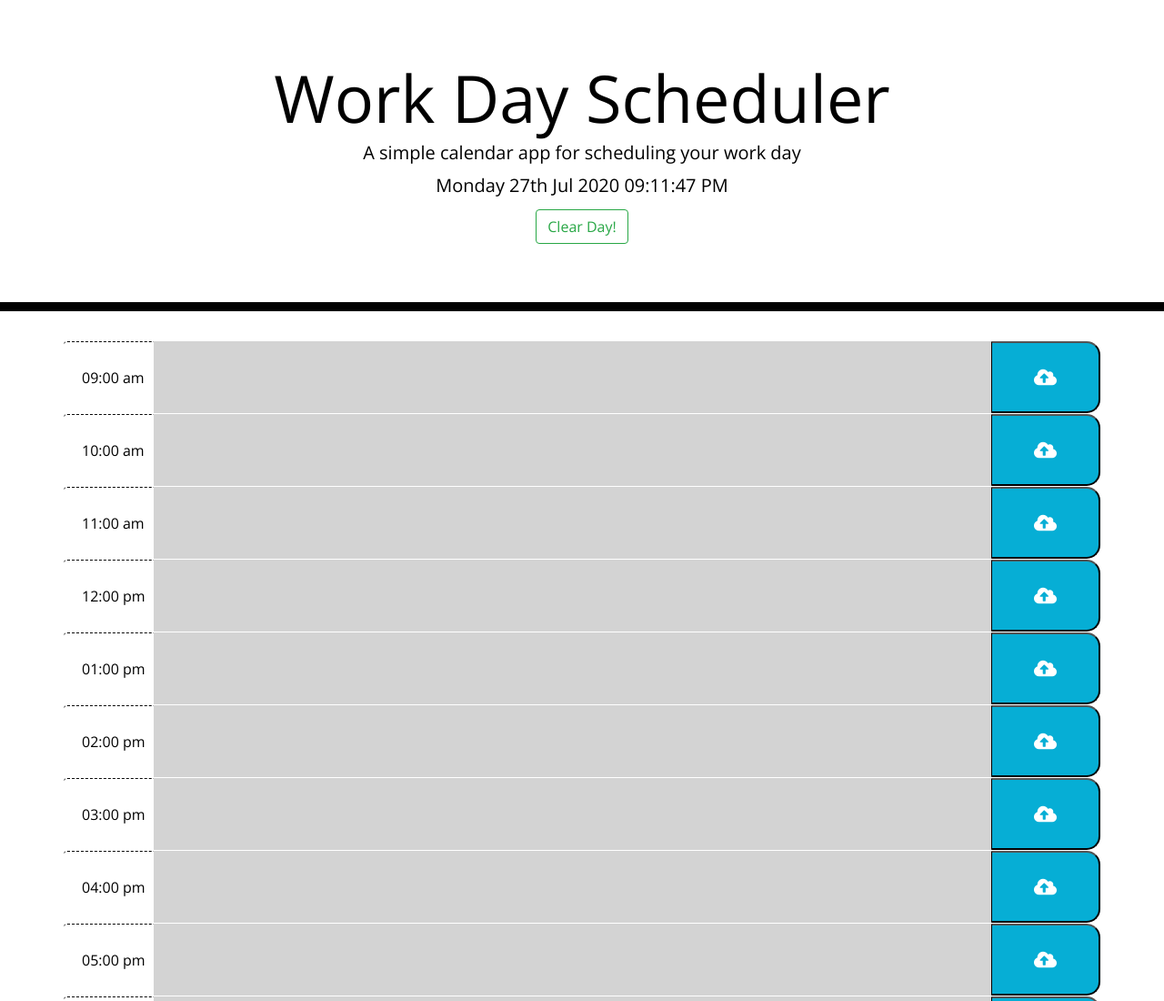
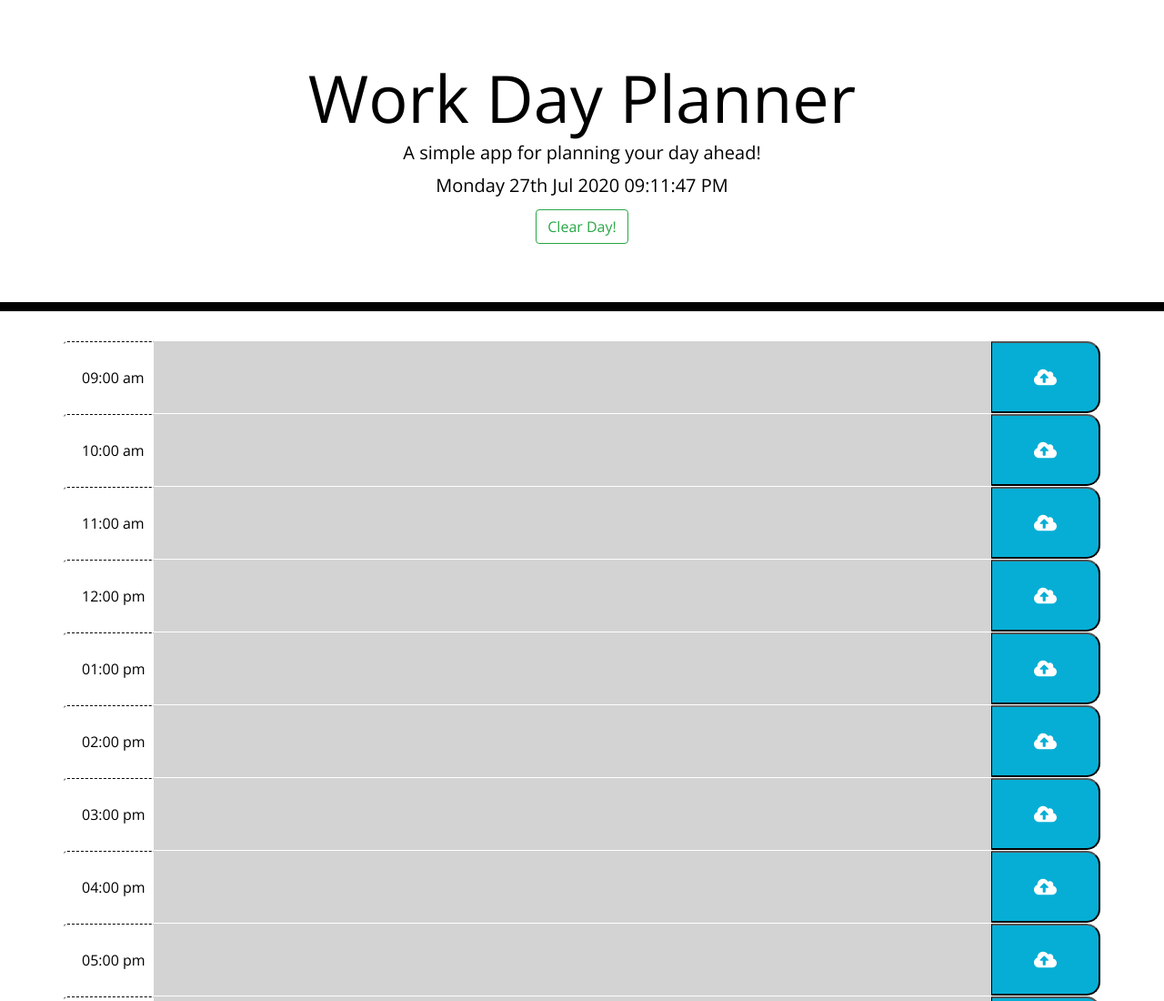
Before and after one commit to tarazin/Day-Planner, a plain HTML site: page index.html in a window 1280 px wide. Shown: the top 1100 px of the page at 91% size. Drawn offline with nearby package versions, Linux system fonts and the light colour scheme.

Commit message:
update html file

```diff
--- a/index.html
+++ b/index.html
@@ -25,8 +25,8 @@
 
   <body>
     <header class="jumbotron">
-      <h1 class="display-3">Work Day Scheduler</h1>
-      <p class="lead">A simple calendar app for scheduling your work day</p>
+      <h1 class="display-3">Work Day Planner</h1>
+      <p class="lead">A simple app for planning your day ahead!</p>
       <p id="currentDay" class="lead"></p>
       <button type="button" class="btn btn-outline-success" id="clearDay">Clear Day!</button>
 
```
